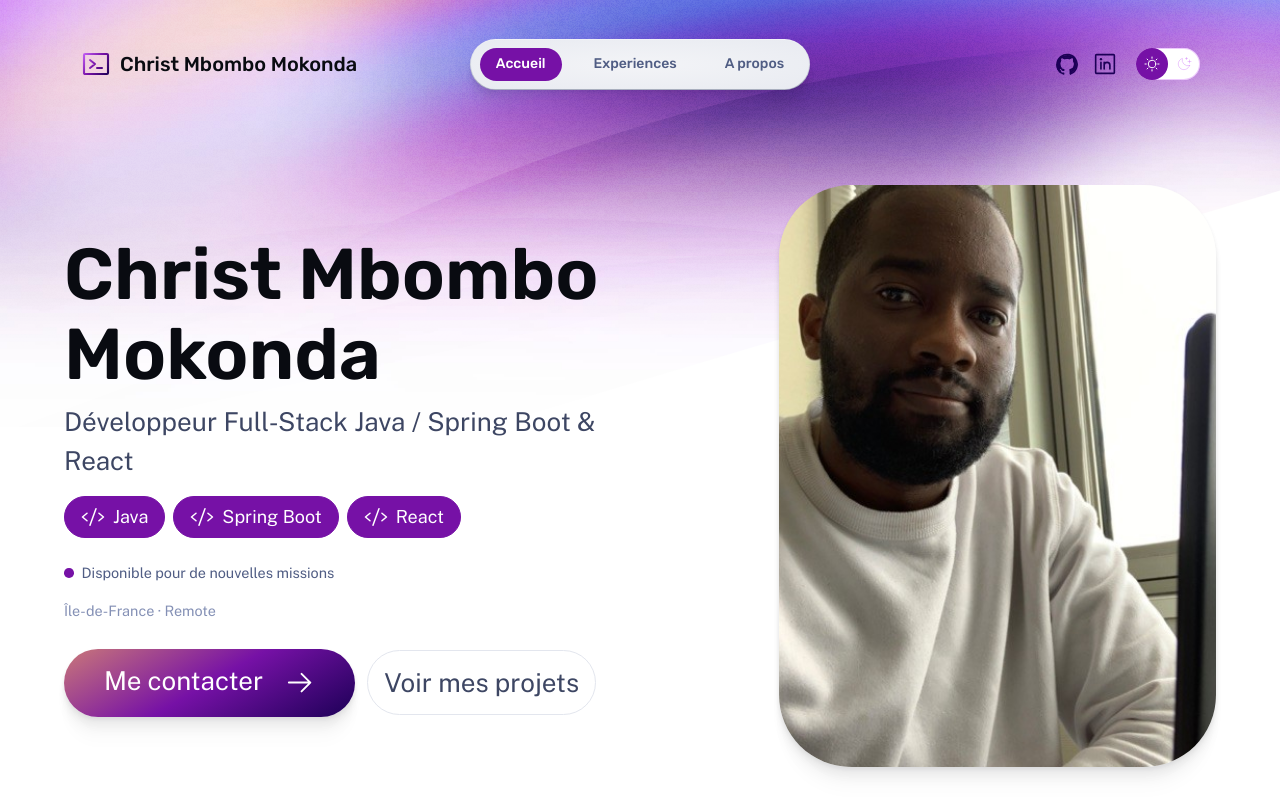
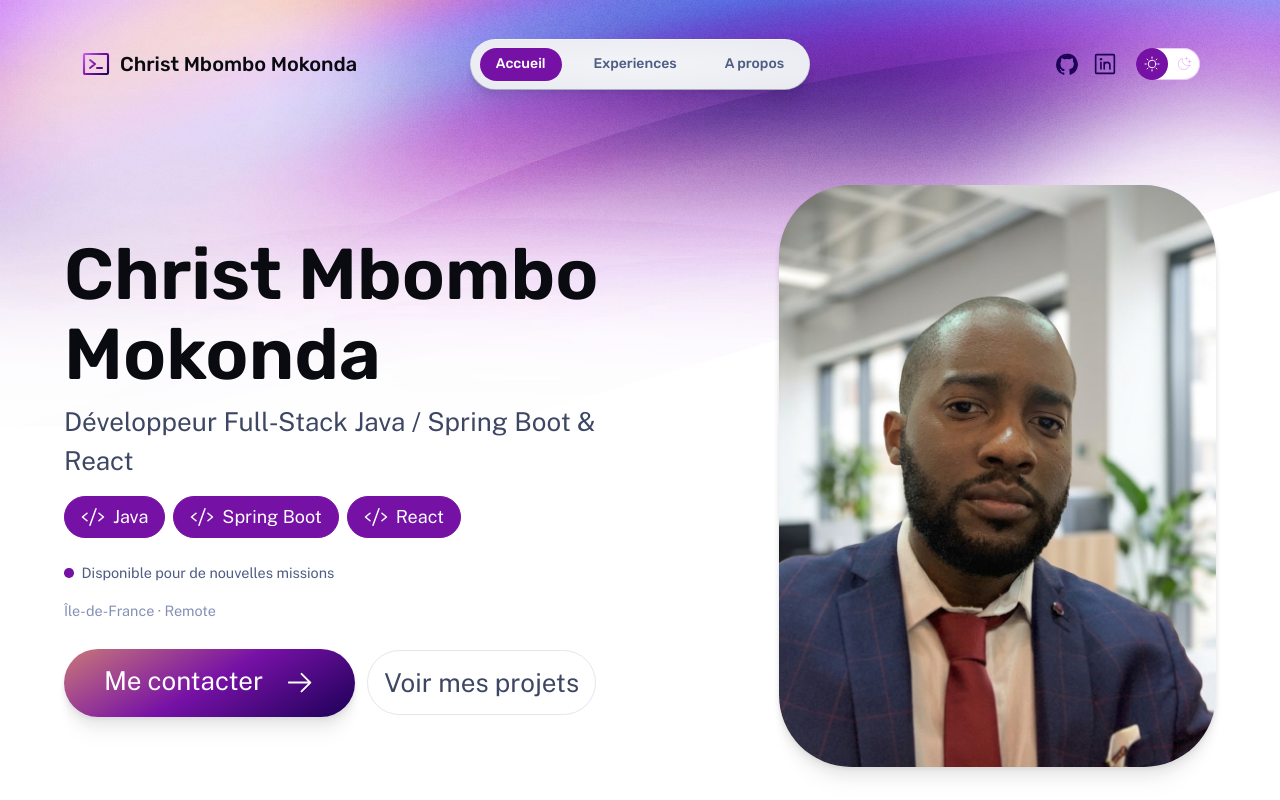
Before and after one commit to christmknd/Portfolio-App, an Astro site in the folder app/: page / in a window 1280 px wide. Built offline with nearby package versions, Linux system fonts and the light colour scheme; Astro itself is replaced by a stand-in of ours.

Commit message:
UPDATE profil picture

```diff
--- a/app/src/pages/index.astro
+++ b/app/src/pages/index.astro
@@ -67,7 +67,7 @@ const projects = (await getCollection("work"))
           alt="Christ Mbombo Mokonda, développeur Full-Stack Java / React"
           width="480"
           height="620"
-          src="/assets/pp.jpeg"
+          src="/assets/christprofil.JPG"
         />
       </header>
 
```
Also changed, not shown: app/public/assets/christprofil.JPG (added).
